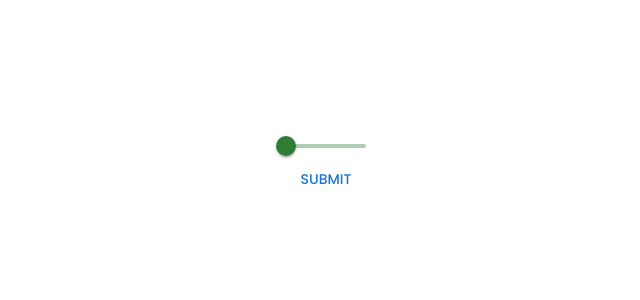
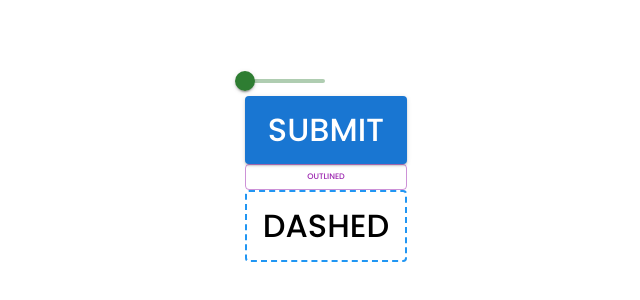
Before and after one commit to akhileshsharma22/material-ui-learning, a React (Vite) app: page / in a window 1280 px wide. Shown: the part 244-544 px from the top of the page, without its empty margins (314-954 px from the left). Built offline with nearby package versions, Linux system fonts and the light colour scheme.

Commit message:
Added MUI theme customization with button variants and conditional styling

```diff
--- a/src/App.tsx
+++ b/src/App.tsx
@@ -1,5 +1,6 @@
-import { CssBaseline, Slider, ThemeProvider, Stack, Container, Button, styled, type SliderProps, createTheme } from '@mui/material'
-
+import { CssBaseline, Slider, ThemeProvider, Stack, Container, Button, styled, type SliderProps, createTheme, } from '@mui/material'
+import { red } from '@mui/material/colors'
+import { blue } from '@mui/material/colors'
 
 type CustomSliderProps = SliderProps & {
   error?: boolean;
@@ -18,12 +19,58 @@ const CustomSlider = styled(Slider, {
       backgroundColor: error ? "red" : "green",
     },
   },
+  "& .MuiSlider-rail": {
+    "&:hover, &.Mui-focusVisible": {
+      backgroundColor: error ? "red" : "blue",
+    },
+  },
+
+
+
 }));
 
 const theme = createTheme({
 
   typography: {
     fontFamily: "Poppins",
+  },
+
+  components: {
+    MuiButton: {
+      defaultProps: {
+        disableRipple: true,
+        variant: "contained",
+      },
+
+      styleOverrides: {
+        root: {
+          fontSize: "2rem",
+          variants:[
+            {
+              props:{
+                variant:"outlined",
+                color:"secondary",
+              },
+              style:{
+                fontSize:".5rem",
+              }
+            },
+            {
+              props:{variant:"dashed"},
+              style:{border:`4px dashed ${red[500]}`}
+            },
+            {
+              props: (props) =>
+                props.variant === "dashed" && props.color !== "secondary",
+              style: {
+                border: `2px dashed ${blue[500]}`,
+            },
+          },
+
+          ],
+        },
+      },
+    },
   },
 })
 
@@ -68,6 +115,8 @@ function App() {
           <Button >Hover me</Button> */}
           <CustomSlider error />
           <Button >SUBMIT</Button>
+          <Button variant='outlined' color='secondary'>OUTLINED</Button>
+          <Button variant='dashed'>DASHED</Button>
 
         </Stack>
       </Container>
```
